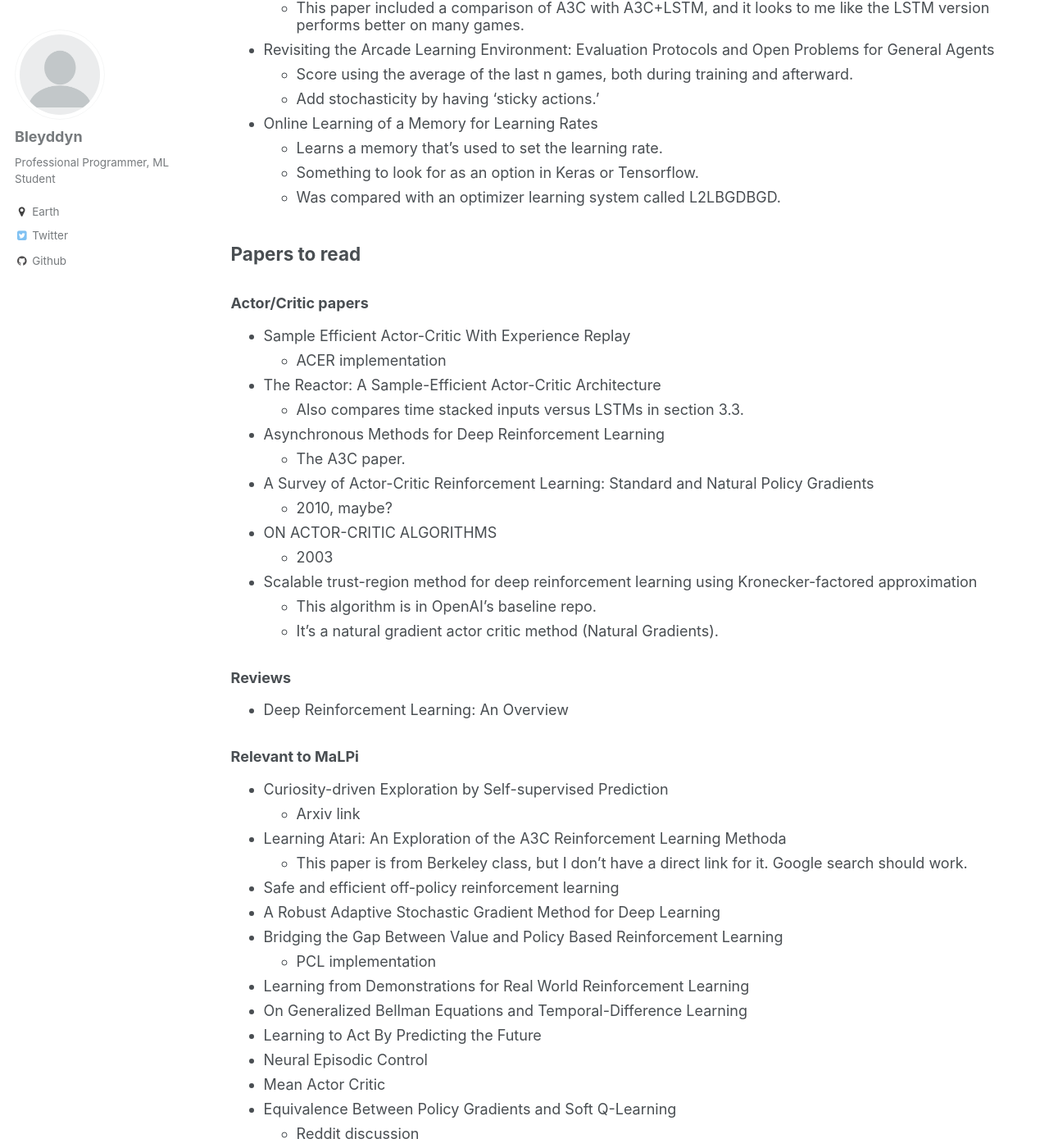
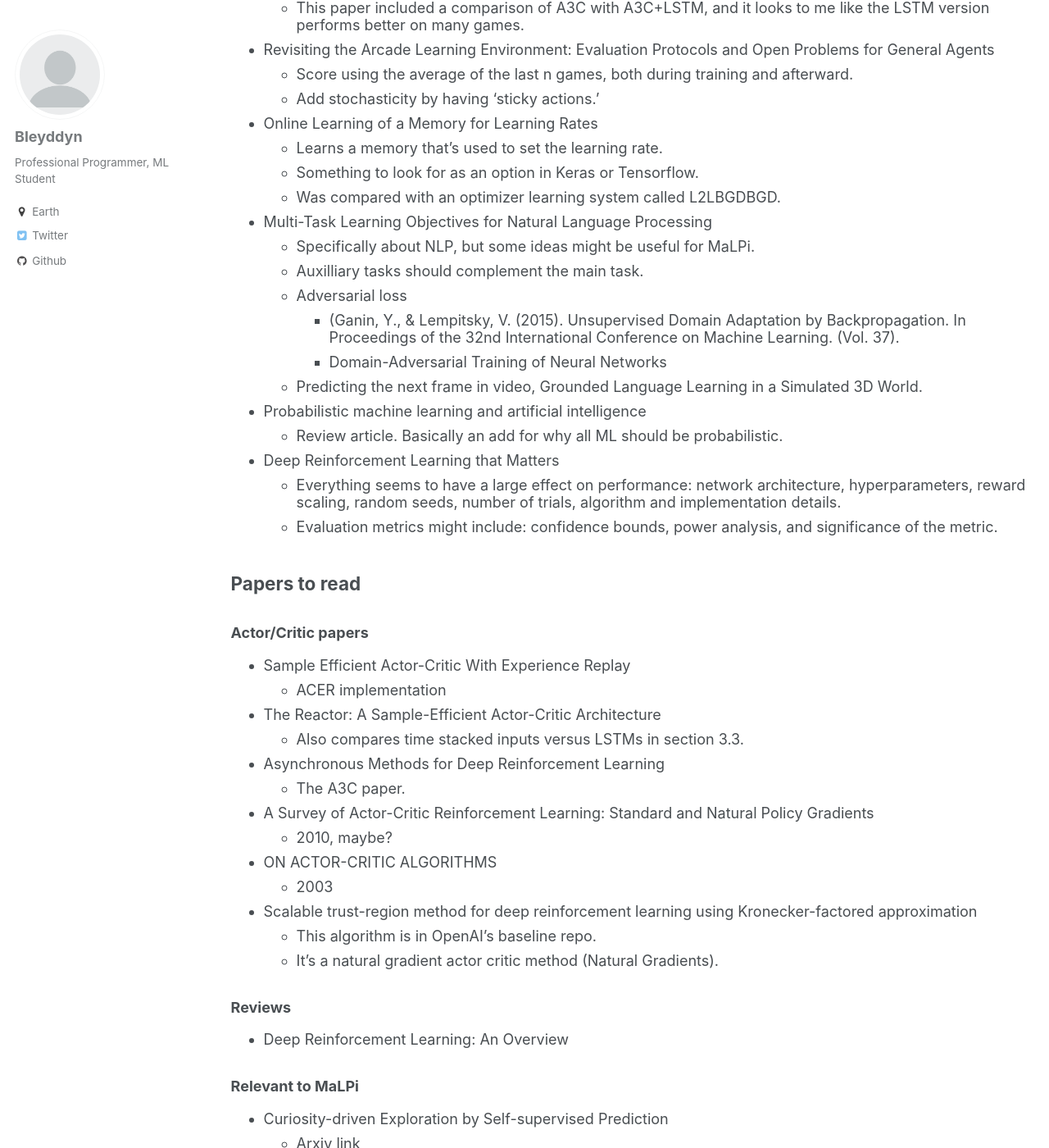
Before and after one commit to Bleyddyn/Bleyddyn.github.io, a Jekyll site: the page built from _pages/publications.md, in a window 1280 px wide and 1400 px high, scrolled down 2741 px. Shown: the whole window at 82% size. Built offline with Jekyll 4.4.1, drawn with Linux system fonts in a browser that asks for light colours; some of the changed text lies outside the part shown.

Commit message:
Added brief notes about a couple papers.

```diff
--- a/_pages/publications.md
+++ b/_pages/publications.md
@@ -36,6 +36,18 @@ author_profile: true
   * Learns a memory that's used to set the learning rate.
   * Something to look for as an option in Keras or Tensorflow.
   * Was compared with an optimizer learning system called L2LBGDBGD.
+* [Multi-Task Learning Objectives for Natural Language Processing](http://ruder.io/multi-task-learning-nlp/index.html)
+  * Specifically about NLP, but some ideas might be useful for MaLPi.
+  * Auxilliary tasks should complement the main task.
+  * Adversarial loss
+    * (Ganin, Y., & Lempitsky, V. (2015). Unsupervised Domain Adaptation by Backpropagation. In Proceedings of the 32nd International Conference on Machine Learning. (Vol. 37).
+    * [Domain-Adversarial Training of Neural Networks](http://www.jmlr.org/papers/volume17/15-239/source/15-239.pdf)
+  * Predicting the next frame in video, [Grounded Language Learning in a Simulated 3D World](https://arxiv.org/abs/1706.06551).
+* [Probabilistic machine learning and artificial intelligence](https://www.cse.iitk.ac.in/users/piyush/courses/pml_winter16/nature14541.pdf)
+  * Review article. Basically an add for why all ML should be probabilistic.
+* [Deep Reinforcement Learning that Matters](https://arxiv.org/abs/1709.06560)
+  * Everything seems to have a large effect on performance: network architecture, hyperparameters, reward scaling, random seeds, number of trials, algorithm and implementation details.
+  * Evaluation metrics might include: confidence bounds, power analysis, and significance of the metric.
 
 ## Papers to read
 
@@ -63,7 +75,7 @@ author_profile: true
 
 * [Curiosity-driven Exploration by Self-supervised Prediction](https://pathak22.github.io/noreward-rl/)
   * [Arxiv link](https://arxiv.org/abs/1705.05363)
-* Learning Atari: An Exploration of the A3C Reinforcement Learning Methoda
+* Learning Atari: An Exploration of the A3C Reinforcement Learning Methods.
   * This paper is from Berkeley class, but I don't have a direct link for it. Google search should work.
 * [Safe and efficient off-policy reinforcement learning](https://arxiv.org/abs/1606.02647)
 * [A Robust Adaptive Stochastic Gradient Method for Deep Learning](https://arxiv.org/abs/1703.00788)
@@ -122,6 +134,8 @@ author_profile: true
 * [Training RNNs as Fast as CNNs](https://arxiv.org/abs/1709.02755)
 * [The Uncertainty Bellman Equation and Exploration](https://arxiv.org/abs/1709.05380)
 * [Lifelong Learning with Dynamically Expandable Networks](https://arxiv.org/abs/1708.01547)
+* [Overcoming Exploration in Reinforcement Learning with Demonstrations](https://arxiv.org/abs/1709.10089)
+  * Mentions something called Hindsight Experience Replay.
 
 ### Not as relevant to MaLPi, but interesting
 
```
